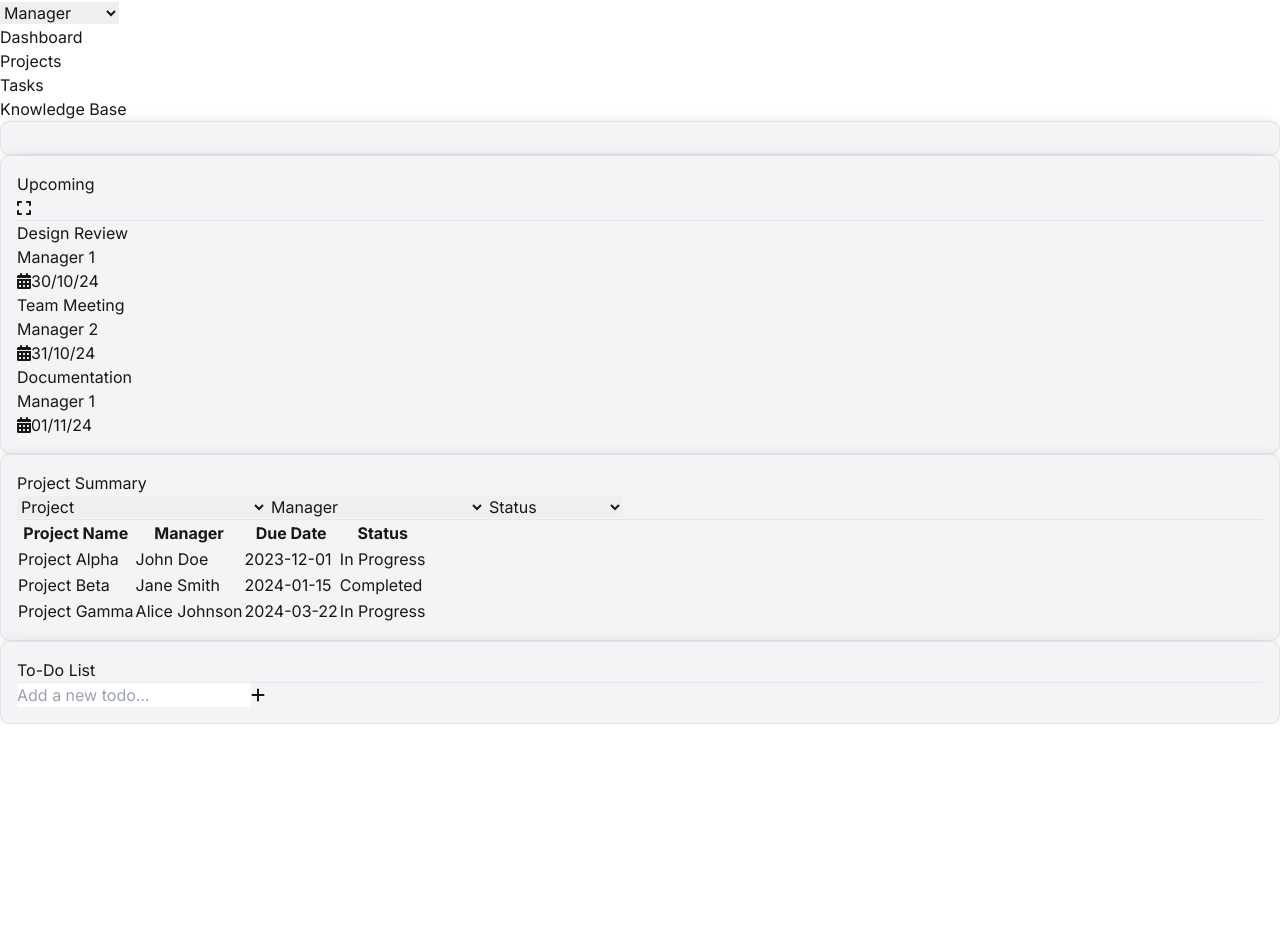
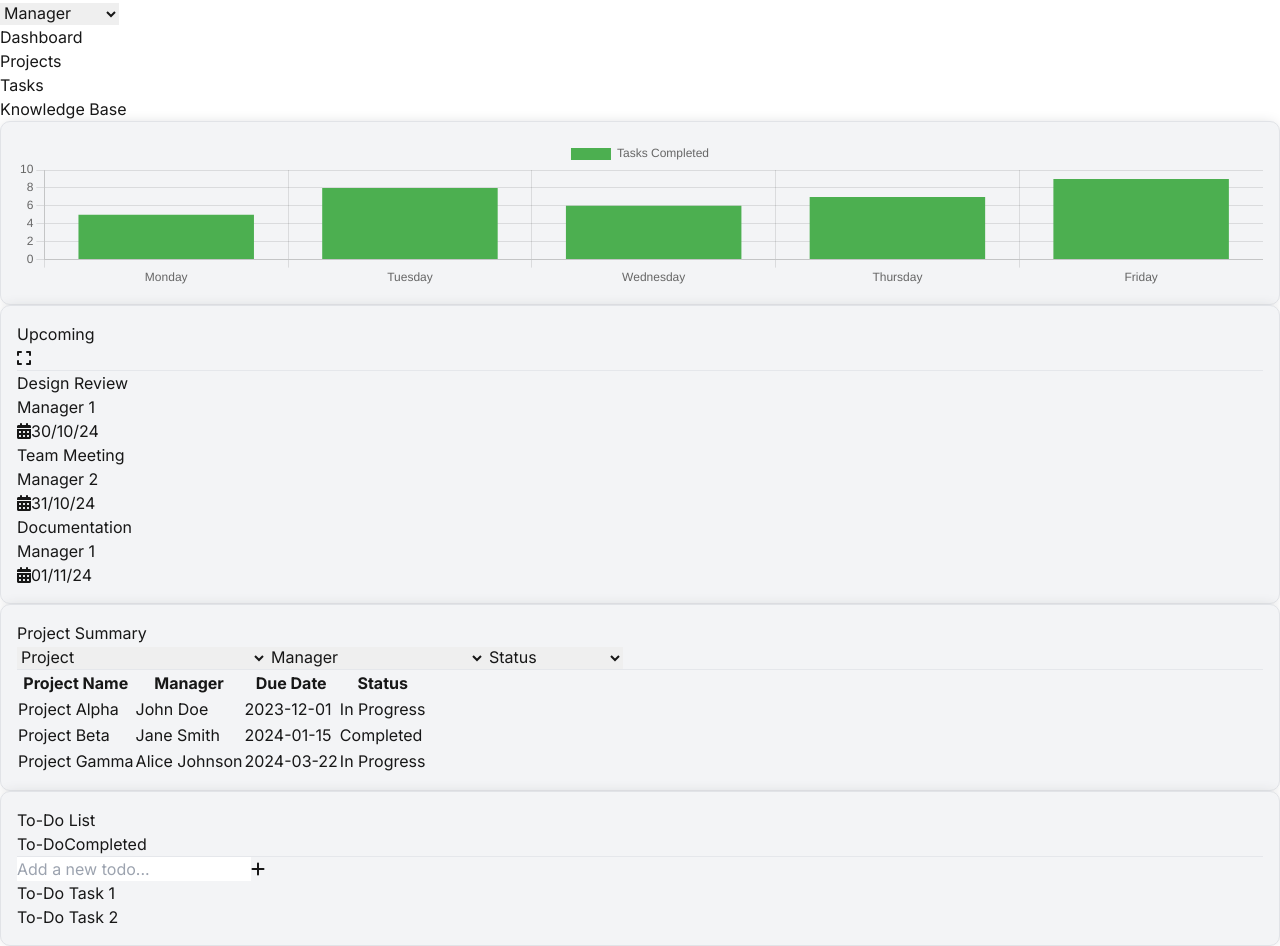
Before and after one commit to lborocs/cob290-part2-team-19, a Next.js app: page /dashboard in a window 1280 px wide. Shown: the part 273-1219 px from the top of the page. Before the commit the page ends 997 px from the top, so only its background shows below. Built offline with nearby package versions, Linux system fonts and the light colour scheme.

Commit message:
added interactions to dashboard

```diff
--- a/package.json
+++ b/package.json
@@ -16,6 +16,7 @@
   "devDependencies": {
     "@types/node": "20.17.10",
     "@types/react": "^18",
+    "@types/react-chartjs-2": "^2.0.2",
     "@types/react-dom": "^18",
     "eslint": "^8",
     "eslint-config-next": "15.0.3",
--- /dev/null
+++ b/src/app/Components/Card.tsx
@@ -0,0 +1,28 @@
+import React from 'react';
+
+interface CardProps {
+    children: React.ReactNode;
+    className?: string;
+}
+
+const Card: React.FC<CardProps> = ({ children, className = '' }) => {
+    const cardStyles = {
+        border: '1px solid var(--border-color)',
+        borderRadius: 'var(--border-radius)',
+        backgroundColor: '#f3f4f6',
+        height: '100%',
+        width: '100%',
+        cursor: 'pointer',
+        padding: '16px',
+        boxShadow: '#c6c7c9 0px 0px 15px -5px',
+        pointerEvents: 'auto' as React.CSSProperties['pointerEvents'],
+    };
+
+    return (
+        <div style={cardStyles} className={className}>
+            {children}
+        </div>
+    );
+};
+
+export default Card;
--- /dev/null
+++ b/src/app/Components/Task-completion-chart.tsx
@@ -0,0 +1,59 @@
+
+"use client";
+import React, { useEffect, useRef } from "react";
+
+const TaskCompletionChart = () => {
+    const chartRef = useRef<HTMLCanvasElement | null>(null);
+    const chartInstanceRef = useRef<any>(null);
+
+    useEffect(() => {
+        const loadChart = () => {
+            if (typeof window !== "undefined" && window.Chart) {
+                const Chart = window.Chart;
+
+                if (chartRef.current && !chartInstanceRef.current) {
+                    chartInstanceRef.current = new Chart(chartRef.current, {
+                        type: "bar",
+                        data: {
+                            labels: ["Monday", "Tuesday", "Wednesday", "Thursday", "Friday"],
+                            datasets: [
+                                {
+                                    label: "Tasks Completed",
+                                    data: [5, 8, 6, 7, 9],
+                                    backgroundColor: ["#4CAF50", "#4CAF50", "#4CAF50", "#4CAF50", "#4CAF50"],
+                                    borderColor: ['#f3f4f6'],
+                                },
+                            ],
+                        },
+                        options: {
+                            responsive: true,
+                            maintainAspectRatio: false,
+                        },
+                    });
+                }
+            }
+        };
+
+        if (typeof window !== "undefined" && window.Chart) {
+            loadChart();
+        } else {
+            const script = document.createElement("script");
+            script.src = "https://cdn.jsdelivr.net/npm/chart.js";
+            script.onload = loadChart;
+            document.head.appendChild(script);
+        }
+
+        return () => {
+            if (chartInstanceRef.current) {
+                chartInstanceRef.current.destroy();
+                chartInstanceRef.current = null;
+            }
+        };
+    }, []);
+
+    return (
+        <canvas ref={chartRef}></canvas>
+    );
+};
+
+export default TaskCompletionChart;
--- /dev/null
+++ b/src/app/dashboard/fullscreen-modal.tsx
@@ -0,0 +1,65 @@
+import React from 'react';
+import Card from '../Components/Card';
+interface FullscreenModalProps {
+  isFullscreen: boolean;
+  toggleFullscreen: () => void;
+}
+
+const FullscreenModal: React.FC<FullscreenModalProps> = ({ isFullscreen, toggleFullscreen }) => {
+  if (!isFullscreen) return null;
+
+  return (
+    <div className="h-full p-4 ps-0 pb-0">
+      <Card className="w-full h-full ">
+        <div className="flex justify-between items-center title">
+          <div></div>
+          <button onClick={toggleFullscreen} className="pe-2 rounded flex items-center">
+            <i className="fa-solid fa-arrow-left mr-2"></i>
+            <span>Back</span>
+          </button>
+        </div>
+
+        <hr className="border-gray-300 my-2" />
+
+        {/* temp data replacve later */}
+        <ul className="space-y-3 pe-2">
+          <li className="flex items-center justify-between border p-2 rounded shadow-sm">
+            <span className="w-3 h-3 bg-red-500 rounded-full"></span>
+            <div className="flex-1 ml-2">
+              <div className="font-medium">Design Review</div>
+              <div className="text-sm text-gray-500">Manager 1</div>
+            </div>
+            <div className="flex items-center text-sm text-gray-600">
+              <i className="fa-solid fa-calendar-alt mr-1"></i>
+              <span>30/10/24</span>
+            </div>
+          </li>
+          <li className="flex items-center justify-between border p-2 rounded shadow-sm">
+            <span className="w-3 h-3 bg-yellow-500 rounded-full"></span>
+            <div className="flex-1 ml-2">
+              <div className="font-medium">Team Meeting</div>
+              <div className="text-sm text-gray-500">Manager 2</div>
+            </div>
+            <div className="flex items-center text-sm text-gray-600">
+              <i className="fa-solid fa-calendar-alt mr-1"></i>
+              <span>31/10/24</span>
+            </div>
+          </li>
+          <li className="flex items-center justify-between border p-2 rounded shadow-sm">
+            <span className="w-3 h-3 bg-green-500 rounded-full"></span>
+            <div className="flex-1 ml-2">
+              <div className="font-medium">Documentation</div>
+              <div className="text-sm text-gray-500">Manager 1</div>
+            </div>
+            <div className="flex items-center text-sm text-gray-600">
+              <i className="fa-solid fa-calendar-alt mr-1"></i>
+              <span>01/11/24</span>
+            </div>
+          </li>
+        </ul>
+      </Card>
+    </div >
+  );
+};
+
+export default FullscreenModal;
--- a/src/app/dashboard/page.tsx
+++ b/src/app/dashboard/page.tsx
@@ -1,28 +1,42 @@
+'use client';
 import Layout from '../layout/page';
-import React from 'react';
+import React, { useState } from 'react';
 import './dashboard.css';
-
+import TaskCompletionChart from '../Components/Task-completion-chart';
+import FullscreenModal from './fullscreen-modal';
+import Card from '../Components/Card';
 
 export default function Dashboard() {
+  const [isFullscreen, setIsFullscreen] = useState(false);
+  const [showCompleted, setShowCompleted] = useState(false);
+  const toggleFullscreen = () => {
+    setIsFullscreen(!isFullscreen);
+  };
+  const toggleShowCompleted = () => {
+    setShowCompleted(!showCompleted);
+  };
+
   return (
     <Layout tabName={"Dashboard"} icon={<i className="fa-solid fa-table-columns"></i>}>
-      <div className="h-full p-4">
-        {/* Top Row: Two Cards (Each 1/2 Width, 1/3 Height) */}
-        <div className="grid grid-cols-2 gap-4 h-1/3">
-          {/* Card 1: Empty Placeholder */}
-          <div className="card bg-white shadow rounded min-h-full"></div>
+      <div className={`h-full p-4 ps-0 ${isFullscreen ? 'hidden' : ''}`}>
+
+        <div className="h-full">
+          {/* Top Section */}
+          <div className="grid grid-cols-2 gap-4 h-2/5">
+            {/* Card 1: Tasks chart */}
+            <Card className="min-h-full">
+              <TaskCompletionChart />
+            </Card>
 
             {/* Card 2: Upcoming Tasks */}
-          <div className="card bg-white shadow rounded min-h-full p-4 flex flex-col">
-            {/* Header with Fullscreen Icon */}
+            <Card className="min-h-full p-4 flex flex-col">
               <div className="pb-2 flex justify-between items-center title">
                 <h3 className="text-lg font-semibold pt-2">Upcoming</h3>
-              <button className="pe-2 rounded ">
-                <i className="fa-solid fa-expand hover:bg-gray-200 transition"></i> {/* Fullscreen Icon */}
+                <button onClick={toggleFullscreen} className="pe-2 rounded">
+                  <i className="fa-solid fa-expand hover:bg-gray-200 transition"></i>
                 </button>
               </div>
 
-            {/* Divider */}
               <hr className="border-gray-300 my-2" />
 
               {/* Upcoming Task List */}
@@ -63,14 +77,13 @@ export default function Dashboard() {
                   </div>
                 </li>
               </ul>
-          </div>
-
+            </Card>
           </div>
 
           {/* Bottom Row: Two Cards (2/3 & 1/3 Width, 2/3 Height) */}
-        <div className="grid grid-cols-3 gap-4 h-2/3 mt-4">
+          <div className="grid grid-cols-3 gap-4 h-3/5 mt-4">
             {/* Card 3: Project Summary + Table (2/3 Width, 2/3 Height) */}
-          <div className="card shadow rounded col-span-2 min-h-full bg-white p-4">
+            <Card className="col-span-2 min-h-full bg-white p-4">
               {/* Project Summary Section */}
               <div className="flex justify-between items-center mb-4">
                 <h3 className="text-lg font-semibold">Project Summary</h3>
@@ -137,20 +150,32 @@ export default function Dashboard() {
                   </tbody>
                 </table>
               </div>
-          </div>
-
-          {/* Card 4: Empty Placeholder (1/3 Width, 2/3 Height) */}
-          {/* Card 2: To-Do List */}
-          <div className="card bg-white shadow rounded min-h-full p-4 flex flex-col">
+            </Card>
+            <Card className="min-h-full p-4 flex flex-col">
               {/* Header */}
               <div className="mb-3 mt-1 flex justify-between items-center">
                 <h3 className="text-lg font-semibold">To-Do List</h3>
+                <div className="flex gap-2">
+                  <button
+                    className={`p-2 rounded ${!showCompleted ? 'bg-blue-500 text-white' : 'bg-gray-200'}`}
+                    onClick={() => setShowCompleted(false)}
+                  >
+                    To-Do
+                  </button>
+                  <button
+                    className={`p-2 rounded ${showCompleted ? 'bg-blue-500 text-white' : 'bg-gray-200'}`}
+                    onClick={() => setShowCompleted(true)}
+                  >
+                    Completed
+                  </button>
+                </div>
               </div>
 
               {/* Divider */}
               <hr className="border-gray-300 my-2" />
 
               {/* To-Do Input */}
+              {!showCompleted && (
                 <div className="flex items-center gap-2 border p-2 rounded">
                   <input
                     type="text"
@@ -161,14 +186,52 @@ export default function Dashboard() {
                     <i className="fa-solid fa-plus"></i>
                   </button>
                 </div>
+              )}
 
               {/* To-Do List Container */}
               <ul className="mt-4 space-y-2">
-              {/* Dynamically generated To-Do Items go here */}
+                {showCompleted ? (
+                  <>
+                    {/* Completed tasks */}
+                    <li className="flex items-center justify-between border p-2 rounded shadow-sm">
+                      <span className="w-3 h-3 bg-green-500 rounded-full"></span>
+                      <div className="flex-1 ml-2">
+                        <div className="font-medium">Completed Task 1</div>
+                      </div>
+                    </li>
+                    <li className="flex items-center justify-between border p-2 rounded shadow-sm">
+                      <span className="w-3 h-3 bg-green-500 rounded-full"></span>
+                      <div className="flex-1 ml-2">
+                        <div className="font-medium">Completed Task 2</div>
+                      </div>
+                    </li>
+                  </>
+                ) : (
+                  <>
+                    {/* To-Do tasks */}
+                    <li className="flex items-center justify-between border p-2 rounded shadow-sm">
+                      <span className="w-3 h-3 bg-red-500 rounded-full"></span>
+                      <div className="flex-1 ml-2">
+                        <div className="font-medium">To-Do Task 1</div>
+                      </div>
+                    </li>
+                    <li className="flex items-center justify-between border p-2 rounded shadow-sm">
+                      <span className="w-3 h-3 bg-red-500 rounded-full"></span>
+                      <div className="flex-1 ml-2">
+                        <div className="font-medium">To-Do Task 2</div>
+                      </div>
+                    </li>
+                  </>
+                )}
               </ul>
+            </Card>
           </div>
         </div>
-      </div>
+
+      </div>        {isFullscreen && (
+        <FullscreenModal isFullscreen={isFullscreen} toggleFullscreen={toggleFullscreen} />
+
+      )}
     </Layout>
   );
 }
--- a/src/app/globals.css
+++ b/src/app/globals.css
@@ -28,14 +28,3 @@ body {
   /* font-family: Arial, Helvetica, sans-serif; */
   font-family: "Inter", sans-serif;
 }
-
-.card {
-  border: 1px solid var(--border-color);
-  border-radius: var(--border-radius);
-  background-color: #f3f4f6;
-  height: 100%;
-  cursor: pointer;
-  padding: 16px;
-  box-shadow: #c6c7c9 0px 0px 15px -5px;
-  pointer-events: none;
-}
```
Also changed, not shown: global.d.ts (added, +7 -0 lines), 1 other file (tests, documents, lock files or other folders). Lines whose indentation alone changed are shown as unchanged.
